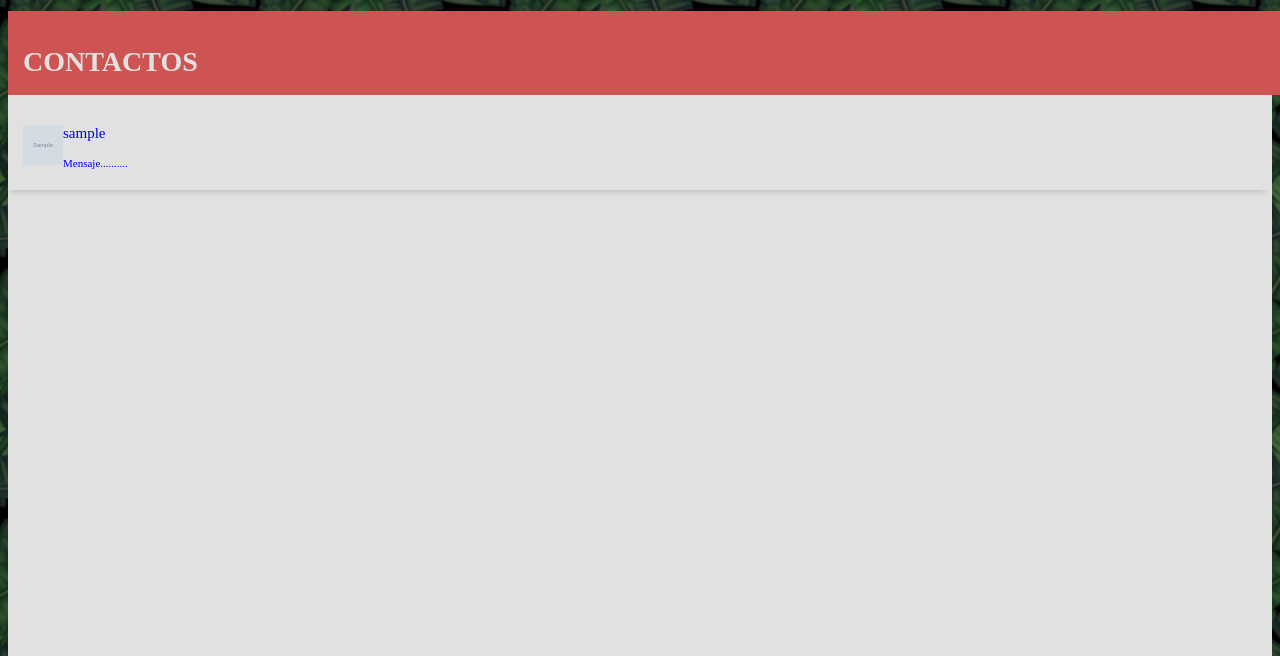
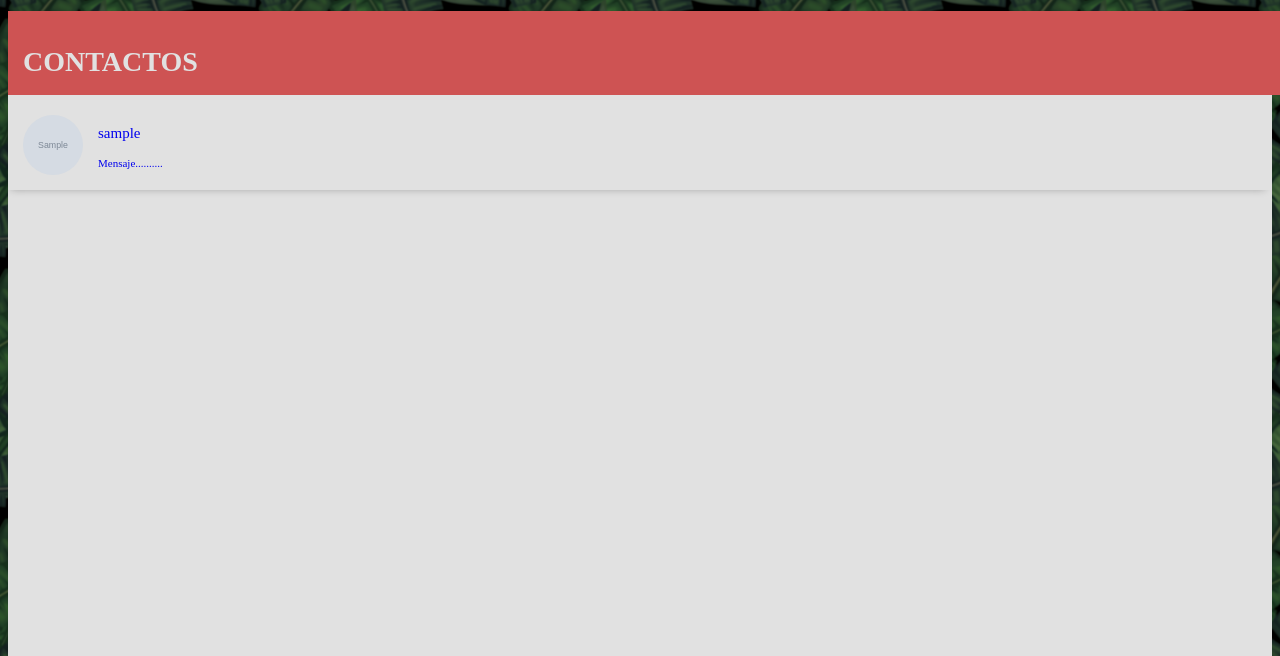
Before and after one commit to lolop93/adoptauncubano, a Symfony app: template src/templates/mensajes/indexMobile.html.twig in a window 1280 px wide. Shown: the part 57-713 px from the top of the page. Run offline with Twig, Linux system fonts and the light colour scheme; the template is opened without the code that fills it: most values are stand-ins (such as "Sample title", 1, 10 or a date in 2020); grey boxes marked "Sample" are stand-in pictures; some libraries are stand-ins or nearby versions.

Commit message:
a ve k pasa aqui

```diff
--- a/src/templates/mensajes/indexMobile.html.twig
+++ b/src/templates/mensajes/indexMobile.html.twig
@@ -24,7 +24,7 @@
                     {% else %}
                         <a href="{{ path('conversaciones',{id:conversacion.id}) }}" style=" text-decoration: none;">
                             <div class="mensaje {{ conversacion.id == request.get('id') ? 'mensajeSeleccionado' : '' }}" >
-                                {# usar background image en div #}<img src="{{ conversacion.emisor.galeria ? asset('images/Perfiles/' ~ conversacion.emisor   .galeria.getFotoPerfil) : asset('images/fotodefecto.png') }}" alt="mdo" width="40" height="40" class="rounded-circle  me-3">
+                                <div class="fotoMensaje" style="background-image: url('{{ conversacion.remitente.galeria ? asset('images/Perfiles/' ~ conversacion.remitente.galeria.getFotoPerfil) : asset('images/fotodefecto.png') }}')"></div>
                                 <div class="infoMensaje" >
                                     <p style="font-size: 15px">{{ conversacion.emisor.username }}</p>
                                     <p style="font-size: 11px">Mensaje..........</p>
```
Also changed, not shown: 1 other file.
